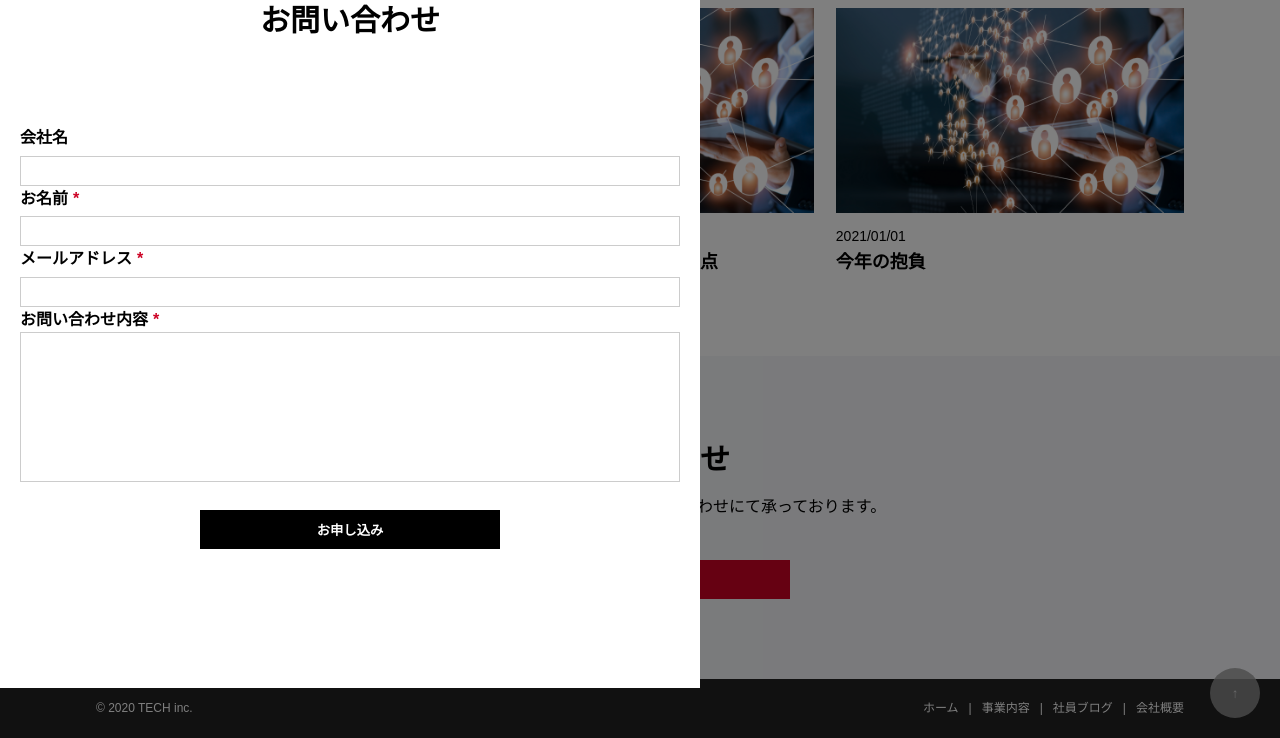
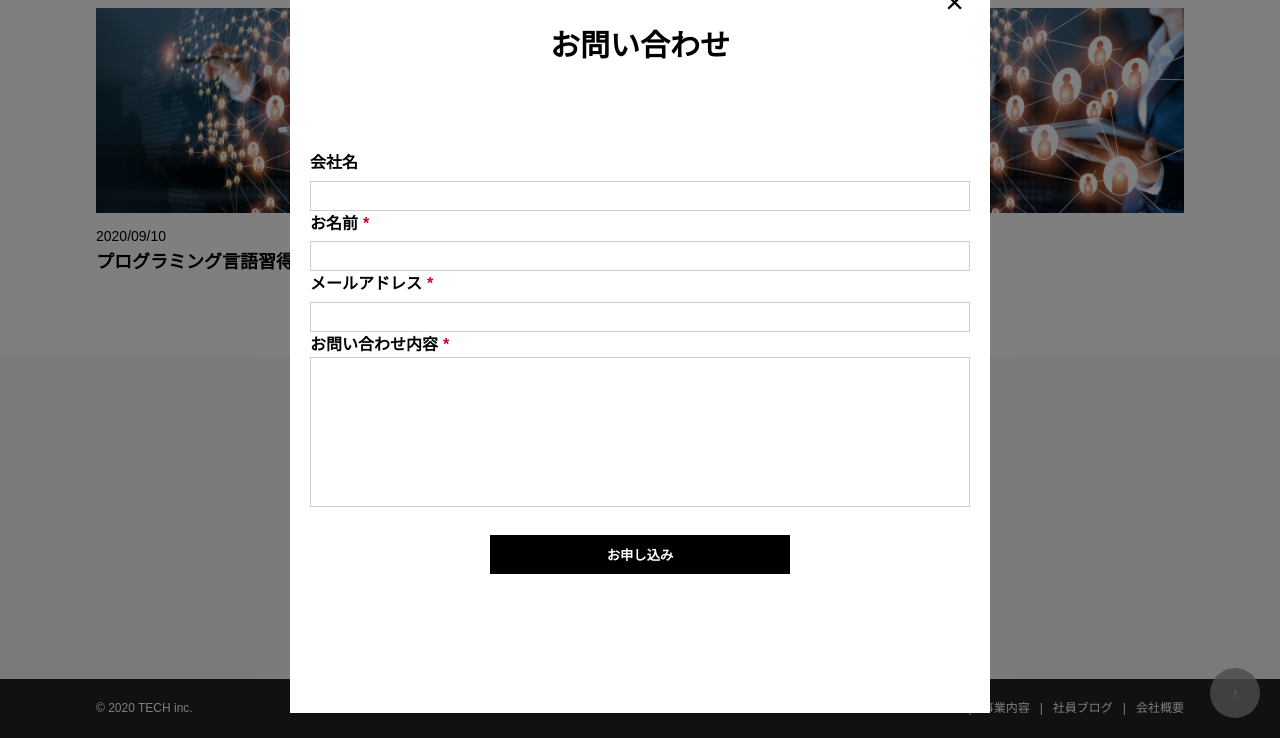
Before and after one commit to bomsochae/20230126_kiyokawa, a plain HTML site: page blog.html in a window 1280 px wide. Both pictures are taken after a click on the button "お問い合わせ". Shown: the part 709-1447 px from the top of the page. Drawn offline with Linux system fonts and the light colour scheme.

Commit message:
Fix a typo

```diff
--- a/blog.html
+++ b/blog.html
@@ -99,7 +99,7 @@
     </div>
   </section>
   <div class="modal" id="modal">
-    <div class="model-content">
+    <div class="modal-content">
       <div class="modal-content-inner">
         <div class="modal-closeButton">
           <input type="button" id="closeButton" value="×" class="closeButton">
```
Also changed, not shown: company.html (+1 -1 lines), service.html (+1 -1 lines).
